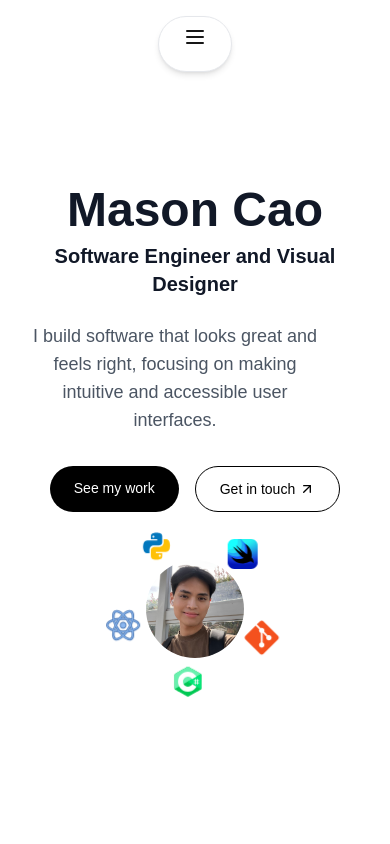
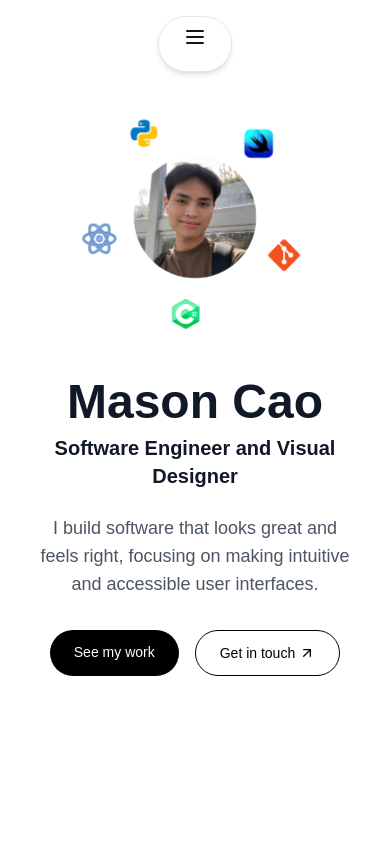
Before and after one commit to greenerycomplexity/mason-portfolio, a Next.js app: page / in a window 390 px wide. Shown: the top 844 px of the page. Built offline with nearby package versions, Linux system fonts and the light colour scheme.

Commit message:
Responsive scaling for Hero section

```diff
--- a/components/AnimatedProfile.tsx
+++ b/components/AnimatedProfile.tsx
@@ -18,7 +18,7 @@ interface AnimatedProfileProps {
 
 const AnimatedProfile = ({
   profileImage,
-  size = "w-80 h-80",
+  size = "w-full h-full",
 }: AnimatedProfileProps) => {
   // ===== State Management =====
   const [visibleIcons, setVisibleIcons] = useState<string[]>([]); // Currently displayed icons
@@ -70,7 +70,7 @@ const AnimatedProfile = ({
   return (
     <div className={`relative ${size} z-0`}>
       {/* Profile Image Container */}
-      <div className="relative w-full h-full">
+      <div className="relative w-full h-full scale-125 sm:scale-100">
         <Image
           src={profileImage}
           alt="Profile picture"
@@ -85,7 +85,7 @@ const AnimatedProfile = ({
       {/* Rotating Skill Icons Container */}
       {isImageLoaded && (
         <div
-          className="absolute inset-0 flex items-center justify-center"
+          className="absolute inset-0 flex items-center justify-center max-w-[400px] max-h-[400px] mx-auto"
           style={{ animation: `rotate 20s linear infinite` }}
         >
           {visibleIcons.map((icon, index) => (
--- a/components/HeroSection.tsx
+++ b/components/HeroSection.tsx
@@ -10,16 +10,23 @@ const HeroSection = () => {
   return (
     <div id="home" className="min-h-screen flex items-center px-8">
       <div className="max-w-6xl mx-auto w-full">
-        <div className="grid md:grid-cols-2 gap-12 items-center">
-          <div className="text-center md:text-left z-10 relative">
-            <h1 className="text-5xl md:text-7xl font-bold text-gray-900 mb-2 text-center md:text-left">
+        <div className="grid md:grid-cols-2 gap-28 md:gap-24 items-center">
+          <div className="flex justify-center md:order-2">
+            <AnimatedProfile
+              profileImage={ProfileImage}
+              size="w-[25vw] h-[25vw] max-w-[320px] max-h-[320px]"
+            />
+          </div>
+
+          <div className="text-center md:text-left z-10 relative md:order-1">
+            <h1 className="text-5xl md:text-7xl font-bold text-gray-900 mb-2">
               Mason Cao
             </h1>
-            <h2 className="text-xl md:text-2xl font-bold text-gray-900 mb-6 text-center md:text-left">
+            <h2 className="text-xl md:text-2xl font-bold text-gray-900 mb-6">
               Software Engineer and Visual Designer
             </h2>
 
-            <p className="text-lg md:text-l text-gray-600 mx-auto md:mx-0 max-w-2xl mb-8 mr-10 text-center md:text-left">
+            <p className="text-lg md:text-l text-gray-600 mx-auto md:mx-0 max-w-2xl mb-8 md:mr-10">
               I build software that looks great and feels right, focusing on
               making intuitive and accessible user interfaces.
             </p>
@@ -42,13 +49,6 @@ const HeroSection = () => {
               </a>
             </div>
           </div>
-
-          <div className="flex justify-center">
-            <AnimatedProfile
-              profileImage={ProfileImage}
-              size="w-[25vw] h-[25vw] max-w-[320px] max-h-[320px]"
-            />
-          </div>
         </div>
       </div>
     </div>
--- a/components/SkillIcon.tsx
+++ b/components/SkillIcon.tsx
@@ -16,16 +16,29 @@ const SkillIcon = ({
   isEnlarged,
   containerSize,
 }: SkillIconProps) => {
-  // Extract the numeric value from containerSize (e.g., "25vw" -> 25)
   const containerVW = parseInt(containerSize.match(/\d+/)?.[0] || "0");
 
-  // Calculate radius as a percentage of container size
-  const radiusScale = 0.75; // Adjust this value to change orbit size
-  const radius = `${containerVW * radiusScale}vw`;
+  // Calculate actual container size in pixels
+  const maxContainerPx = 400; // Maximum container size in pixels
+  const viewportWidth = typeof window !== "undefined" ? window.innerWidth : 0;
+  const containerPx = Math.min(
+    (viewportWidth * containerVW) / 100,
+    maxContainerPx
+  );
+  const containerPercentage = (containerPx / viewportWidth) * 100;
 
-  // Calculate icon sizes relative to container
-  const normalSize = `${containerVW * 0.35}vw`; // Increased from 0.25 (35% of container)
-  const enlargedSize = `${containerVW * 0.5}vw`; // Increased from 0.4 (50% of container)
+  // Adjust radius scale based on screen size
+  const radiusScale =
+    typeof window !== "undefined" && window.innerWidth < 768
+      ? 1.0 // Larger radius for mobile
+      : 0.75; // Original radius for desktop
+  const radius = `${containerPercentage * radiusScale}vw`;
+
+  // Calculate icon sizes relative to container with max size limit
+  const normalSize = `min(${containerVW * 0.35}vw, ${maxContainerPx * 0.35}px)`;
+  const enlargedSize = `min(${containerVW * 0.45}vw, ${
+    maxContainerPx * 0.45
+  }px)`;
   const sizeClass = isEnlarged ? enlargedSize : normalSize;
 
   // Calculate position on circle perimeter
```
